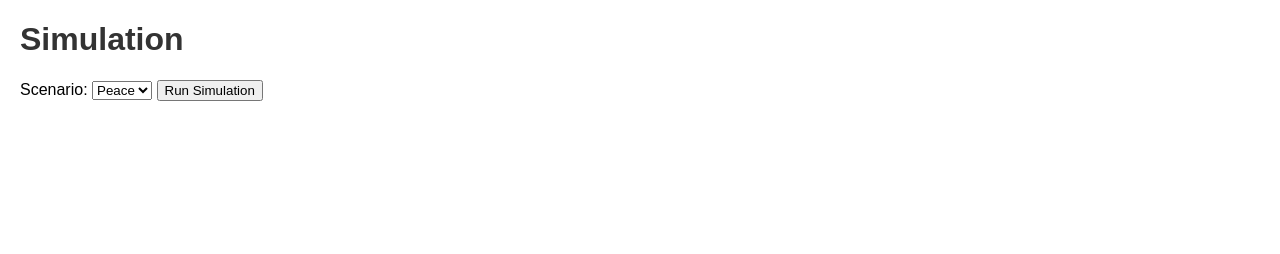
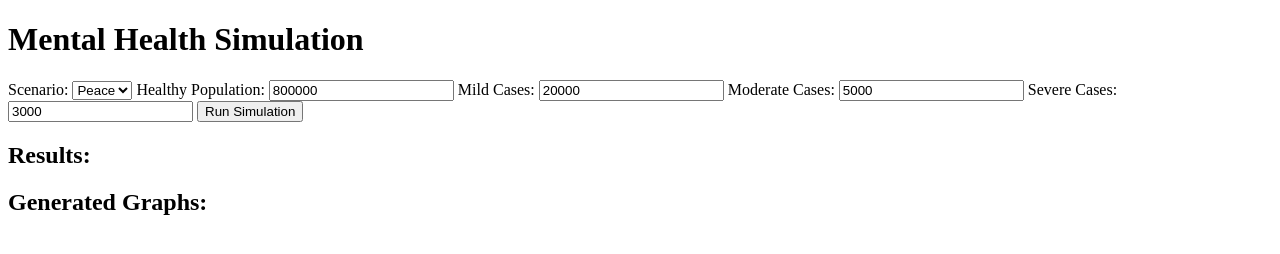
Before and after one commit to Alfred0126001/gp7-mentalhealth-web, a plain HTML site: page static/index.html in a window 1280 px wide. Drawn offline with Linux system fonts and the light colour scheme.

Commit message:
Update index.html

```diff
--- a/static/index.html
+++ b/static/index.html
@@ -3,20 +3,32 @@
 <head>
     <meta charset="UTF-8">
     <meta name="viewport" content="width=device-width, initial-scale=1.0">
-    <title>Simulation</title>
-    <link rel="stylesheet" href="style.css">
+    <title>Mental Health Simulation</title>
+    <script src="script.js" defer></script>
 </head>
 <body>
-    <h1>Simulation</h1>
+    <h1>Mental Health Simulation</h1>
     <form id="simulation-form">
-        <label for="scenario">Scenario:</label>
-        <select id="scenario" name="scenario">
+        <label>Scenario:</label>
+        <select id="scenario">
             <option value="peace">Peace</option>
             <option value="crisis">Crisis</option>
         </select>
+        <label>Healthy Population:</label>
+        <input type="number" id="healthy" value="800000">
+        <label>Mild Cases:</label>
+        <input type="number" id="mild" value="20000">
+        <label>Moderate Cases:</label>
+        <input type="number" id="moderate" value="5000">
+        <label>Severe Cases:</label>
+        <input type="number" id="severe" value="3000">
         <button type="submit">Run Simulation</button>
     </form>
-    <div id="results"></div>
-    <script src="script.js"></script>
+    <div id="results">
+        <h2>Results:</h2>
+        <pre id="result-content"></pre>
+        <h2>Generated Graphs:</h2>
+        <div id="images"></div>
+    </div>
 </body>
 </html>
```
